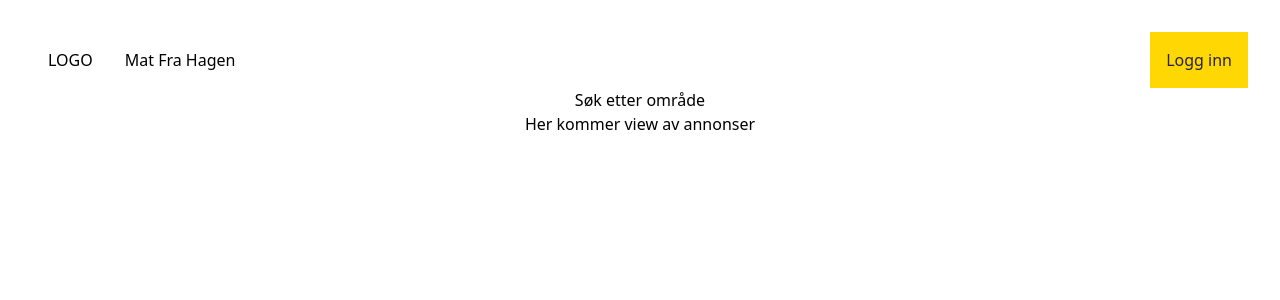
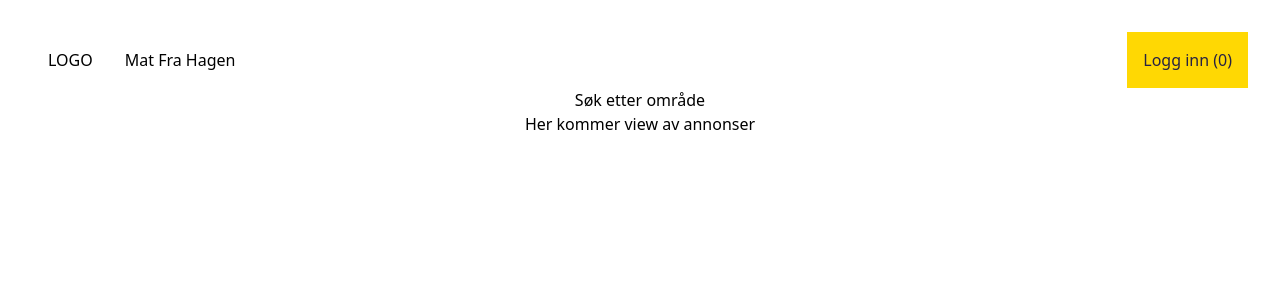
Before and after one commit to MonikaLu/MatFraHagen, a React (Vite) app in the folder frontend/: page / in a window 1280 px wide. Shown: the top 300 px of the page. Built offline with nearby package versions, Linux system fonts and the light colour scheme.

Commit message:
Add UI for homepage with counter

```diff
--- a/frontend/src/App.tsx
+++ b/frontend/src/App.tsx
@@ -1,12 +1,19 @@
+import { useState } from "react";
 import "./App.css";
 
 function App() {
+
+  const [count, setCount] = useState<number>(0);
+  const increment = () => {
+    setCount(count + 1);
+  }
+
   return (
     <>
       <div className="flex">
         <h2 className="p-4 text-center">LOGO</h2>
         <h1 className="p-4 text-center">Mat Fra Hagen</h1>
-        <button className="bg-button text-buttonText p-4 text-center ml-auto">Logg inn</button>
+        <button onClick={increment} className="bg-button text-buttonText p-4 text-center ml-auto">Logg inn ({count})</button>
       </div>
       <div className="">Søk etter område</div>
       <div>Her kommer view av annonser</div>
```
